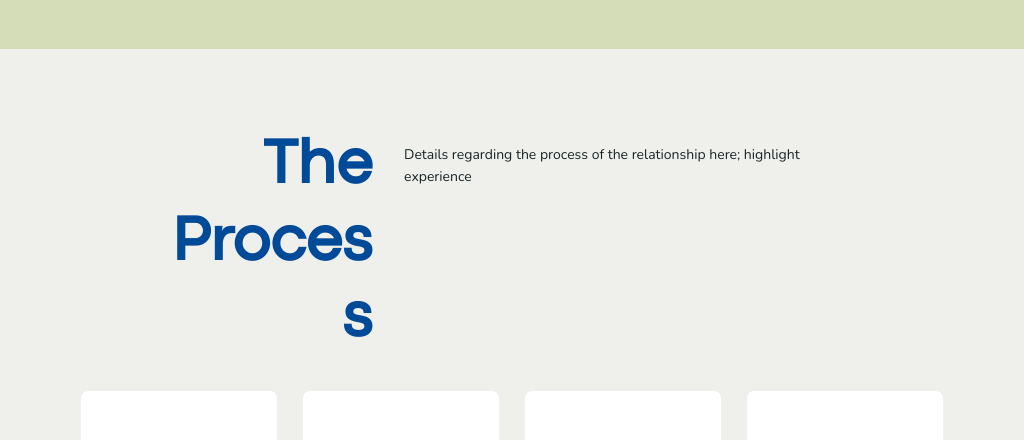
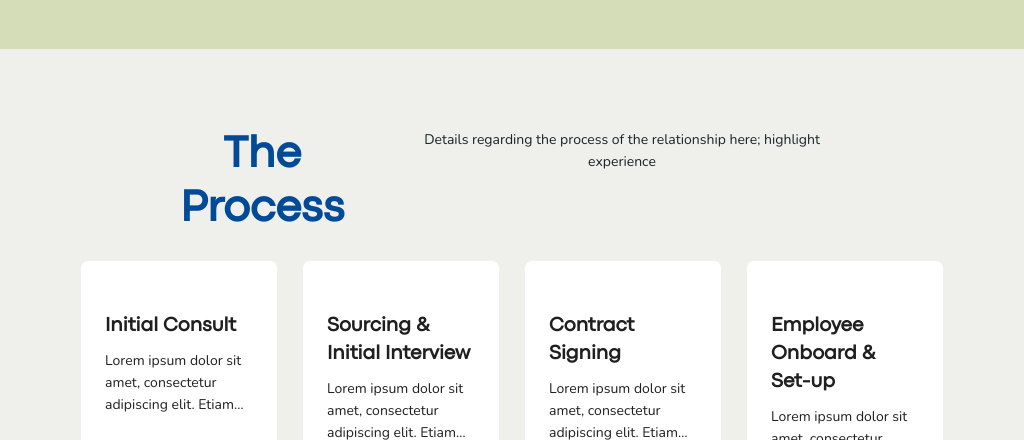
Before and after one commit to fredrekt/eor_thecompanyph, a React (Create React App) app: page / in a window 1024 px wide. Shown: the part 1840-2280 px from the top of the page. Built offline with nearby package versions, Linux system fonts and the light colour scheme.

Commit message:
the process section now fully responsive

```diff
--- a/src/pages/Homepage/Homepage.scss
+++ b/src/pages/Homepage/Homepage.scss
@@ -278,6 +278,23 @@
                 margin-right: unset!important;
             }
         }
+        .stepSection {
+            .stepSectionRow {
+                row-gap: 0!important;
+                margin-bottom: 15px;
+                .stepSectionHeaderTxt {
+                    text-align: right;
+                    word-spacing: normal;
+                    font-size: 45px;
+                    margin-bottom: 7px;
+                }
+                .stepSectionSubTxt {
+                    text-align: center;
+                    margin-top: 0;
+                    margin-bottom: 25px;
+                }
+            }
+        }
 	}
 
 	@media all and (min-width: 768px) and (max-width: 1024px) {
@@ -315,6 +332,22 @@
                 margin-right: unset!important;
             }
         }
+        .stepSection {
+            .stepSectionRow {
+                row-gap: 0!important;
+                .stepSectionHeaderTxt {
+                    text-align: center;
+                    word-spacing: normal;
+                    font-size: 45px;
+                    margin-bottom: 7px;
+                }
+                .stepSectionSubTxt {
+                    text-align: center;
+                    margin-top: 0;
+                    margin-bottom: 25px;
+                }
+            }
+        }
 	}
 
 	@media all and (min-width: 480px) and (max-width: 768px) {
@@ -350,6 +383,22 @@
             .featureSectionContentRow {
                 margin-left: unset!important;
                 margin-right: unset!important;
+            }
+        }
+        .stepSection {
+            .stepSectionRow {
+                row-gap: 0!important;
+                .stepSectionHeaderTxt {
+                    text-align: center;
+                    word-spacing: normal;
+                    font-size: 45px;
+                    margin-bottom: 7px;
+                }
+                .stepSectionSubTxt {
+                    text-align: center;
+                    margin-top: 0;
+                    margin-bottom: 25px;
+                }
             }
         }
 	}
@@ -392,5 +441,20 @@
                 margin-right: unset!important;
             }
         }
+        .stepSection {
+            .stepSectionRow {
+                row-gap: 0!important;
+                .stepSectionHeaderTxt {
+                    text-align: center;
+                    word-spacing: normal;
+                    font-size: 35px;
+                }
+                .stepSectionSubTxt {
+                    text-align: center;
+                    margin-top: 0;
+                    margin-bottom: 25px;
+                }
+            }
+        }
 	}
 }
```
